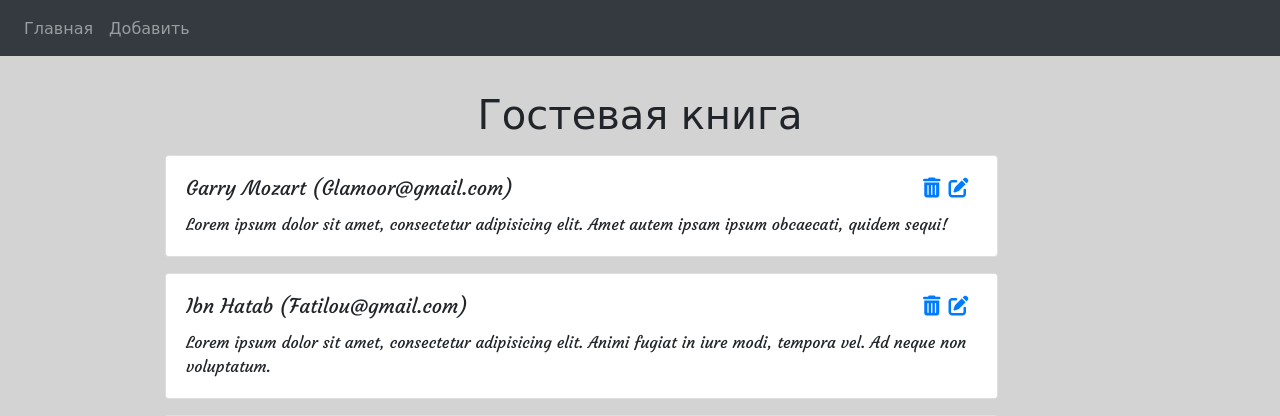
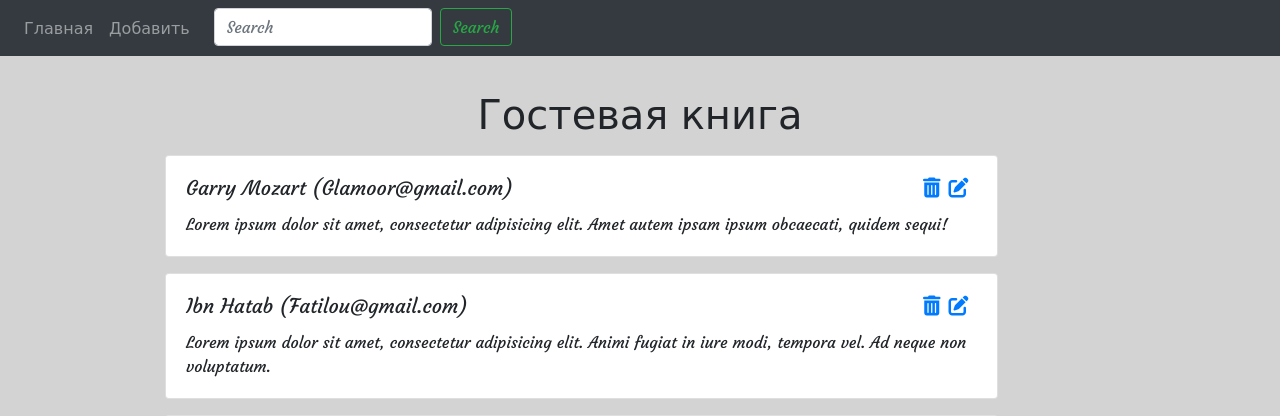
Before and after one commit to yuburov/python_group_3_exam_6_yubur_aziz, a Django app: page / in a window 1280 px wide. Shown: the top 416 px of the page. Run offline with Django 3.2, Linux system fonts and the light colour scheme; data comes from the database, SQL or seed files in the repository; some libraries are stand-ins or nearby versions.

Commit message:
добавил на главную страницу поиск записей по имени

```diff
--- a/source/main/urls.py
+++ b/source/main/urls.py
@@ -15,13 +15,14 @@ Including another URLconf
 """
 from django.contrib import admin
 from django.urls import path
-from webapp.views import index_view, book_create_view, guest_update_view, guest_delete_view
+from webapp.views import index_view, book_create_view, guest_update_view, guest_delete_view, search_guest
 
 urlpatterns = [
     path('admin/', admin.site.urls),
     path('', index_view, name='index'),
     path('book/add/', book_create_view, name='book_create'),
     path('guest/<int:pk>/edit/', guest_update_view, name='update_view'),
-    path('guest/<int:pk>/delete', guest_delete_view, name='delete_view')
+    path('guest/<int:pk>/delete', guest_delete_view, name='delete_view'),
+    path('guest/search/', search_guest, name='search_guest')
 
 ]
--- a/source/webapp/templates/index.html
+++ b/source/webapp/templates/index.html
@@ -3,15 +3,24 @@
     <li class="nav-item">
         <a href="{% url 'book_create' %}" class="nav-link">Добавить</a>
     </li>
+    <li class="nav-item">
+        <form class="form-inline my-2 my-lg-0" action="{% url 'search_guest' %}" method="GET" name="search">
+            <input class="form-control mr-sm-2 ml-3" type="text" placeholder="Search" name="search">
+            <input type="submit" value="Search" class="btn btn-outline-success my-2 my-sm-0">
+        </form>
+    </li>
 {% endblock %}
 {% block content %}
     <h1 class="mt-3 text-center mb-3">Гостевая книга</h1>
-     {% for guest in guests %}
-    <div class="card w-75 mb-3 text">
-        <div class="card-body">
-            <h5 class="card-title">{{ guest.name }} ({{ guest.email }}) <a class="icon mr-2" href="{% url 'update_view' guest.pk %}"><i class="fas fa-edit"></i></a><a class="icon mr-2" href="{% url 'delete_view' guest.pk %}"><i class="fas fa-trash-alt"></i></a> </h5>
-            <p class="card-text">{{ guest.text }}</p>
+    {% for guest in guests %}
+        <div class="card w-75 mb-3 text">
+            <div class="card-body">
+                <h5 class="card-title">{{ guest.name }} ({{ guest.email }}) <a class="icon mr-2"
+                                                                               href="{% url 'update_view' guest.pk %}"><i
+                        class="fas fa-edit"></i></a><a class="icon mr-2" href="{% url 'delete_view' guest.pk %}"><i
+                        class="fas fa-trash-alt"></i></a></h5>
+                <p class="card-text">{{ guest.text }}</p>
+            </div>
         </div>
-    </div>
     {% endfor %}
 {% endblock %}
--- a/source/webapp/views.py
+++ b/source/webapp/views.py
@@ -53,3 +53,10 @@ def guest_delete_view(request, pk):
     elif request.method == 'POST':
         guest.delete()
         return  redirect('index')
+
+def search_guest(request):
+    list=request.GET.getlist('search')
+    guests= G_book.objects.filter(name__in=list)
+    return render(request, 'index.html', context={
+        'guests': guests
+    })
```
